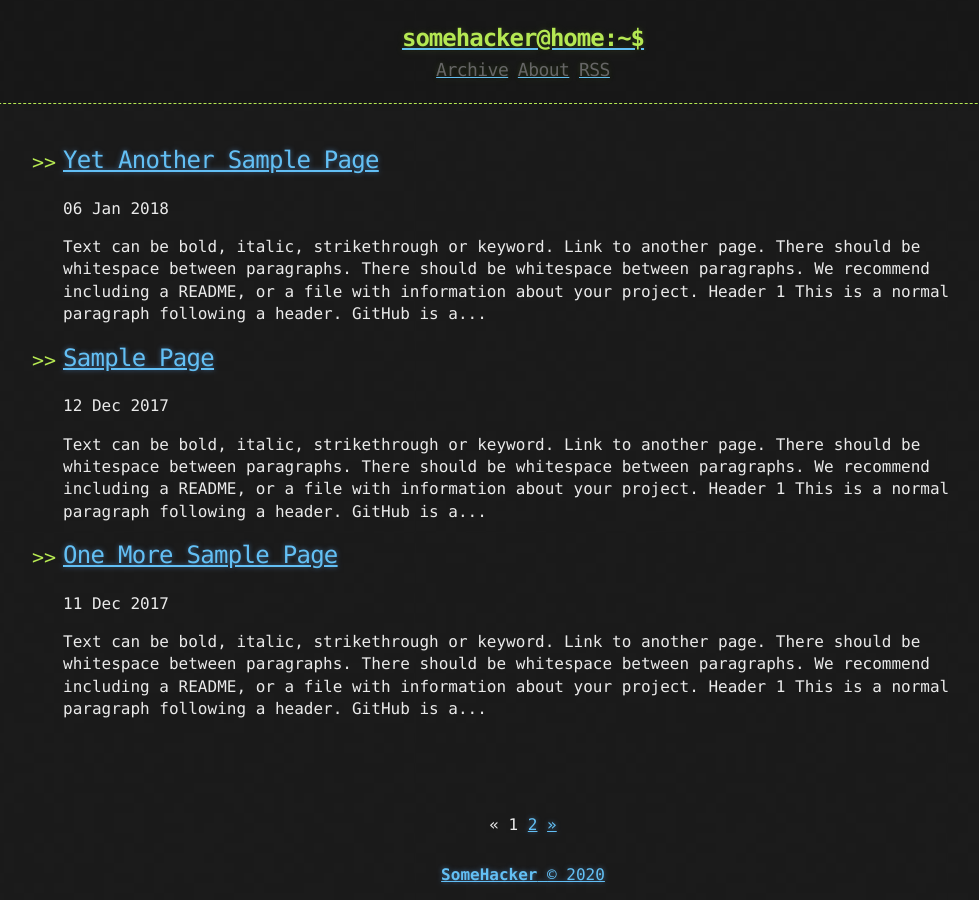
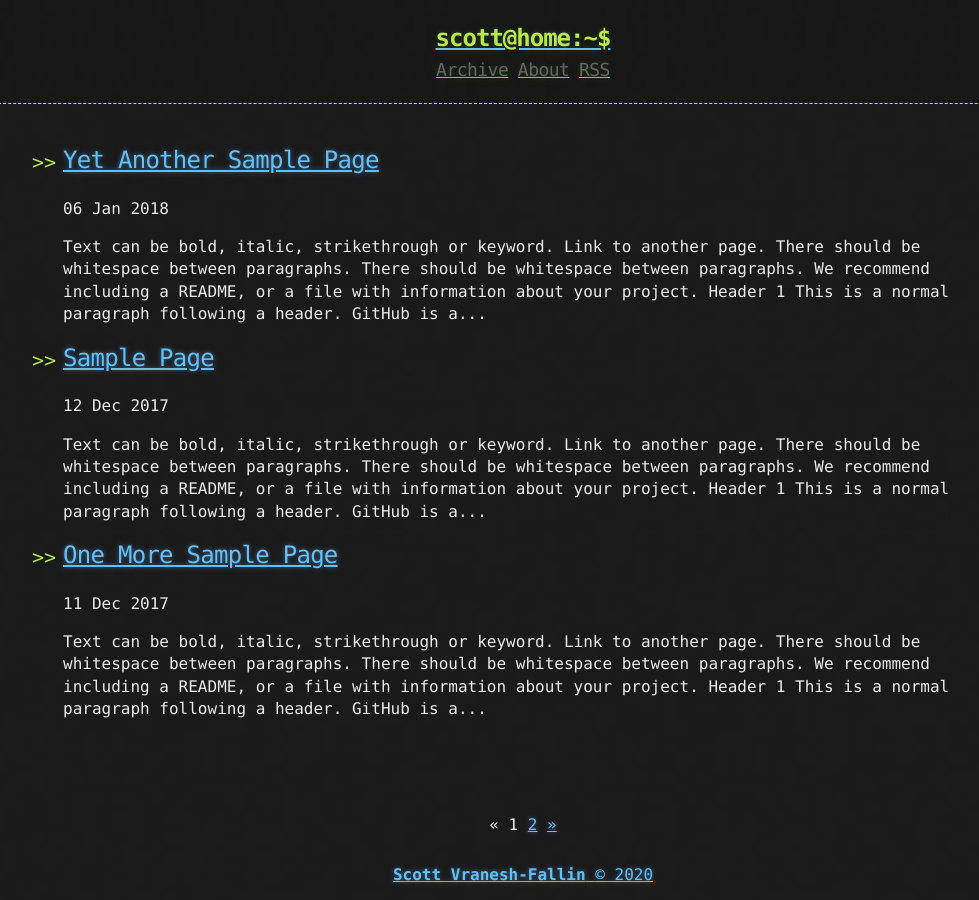
Before and after one commit to svf/svf.github.io, a Jekyll site: the page built from index.html, in a window 1280 px wide. Shown: the whole page, without its empty margins (117-1096 px from the left). Built offline with Jekyll 4.4.1, drawn with Linux system fonts in a browser that asks for light colours; the list of posts is cut into pages by our own code.

Commit message:
altered config

```diff
--- a/_config.yml
+++ b/_config.yml
@@ -1,9 +1,9 @@
-title: Hacker-Blog
-description: "A Jekyll Blog Theme For Hackers"
+title: .svf
+description: "UNIXy Things I Do Not Want to Forget"
 author:
-  name: "SomeHacker"
-  email: "someone@somewebsite.somedomain"
-  url: "https://ashishchaudhary.in/hacker-blog"
+  name: "svf"
+  email: "scott.fallin [at] gmail.com"
+  url: "https://scottvraneshfallin.com"
 
 baseurl: /
 
@@ -28,5 +28,5 @@ plugins:
   - jekyll-sitemap
 
 # Custom variables
-owner : "SomeHacker"
+owner : "Scott Vranesh-Fallin"
 year : "2020"
```
